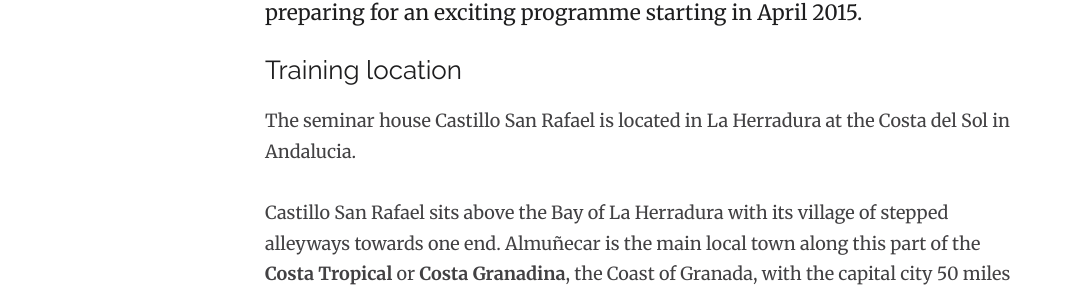
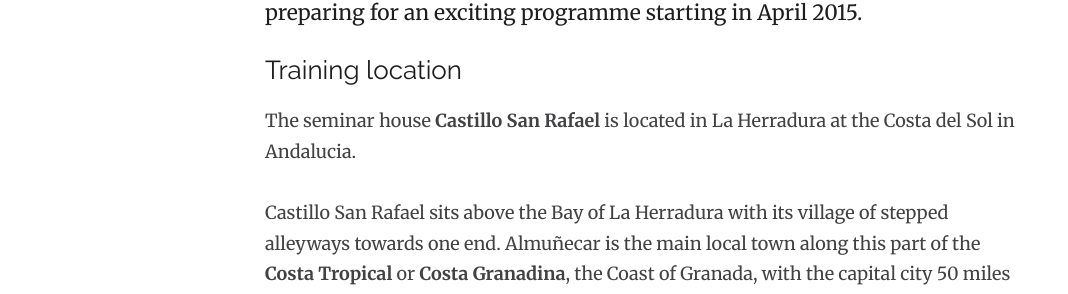
Before and after one commit to woq-blended/woq.github.io, a Jekyll site: the page built from _posts/2014-10-08-setup-in-andalucia.markdown, in a window 1280 px wide and 900 px high, scrolled down 739 px. Shown: the part 151-445 px from the top of the window, without its empty margins (0-1068 px from the left). Built offline with Jekyll 4.4.1, drawn with Linux system fonts in a browser that asks for light colours; nearby versions of some CDN libraries; comment, search, counter and statistics services are not loaded; some of the changed text lies outside the part shown.

Commit message:
Small typos

```diff
--- a/_posts/2014-10-08-setup-in-andalucia.markdown
+++ b/_posts/2014-10-08-setup-in-andalucia.markdown
@@ -14,7 +14,7 @@
 
 ## Training location
 
-The seminar house Castillo San Rafael is located in La Herradura at the Costa del Sol in Andalucia.
+The seminar house **Castillo San Rafael** is located in La Herradura at the Costa del Sol in Andalucia.
 
 Castillo San Rafael sits above the Bay of La Herradura with its village of stepped alleyways towards one end.
 Almuñecar is the main local town along this part of the **Costa Tropical** or **Costa Granadina**, the Coast of Granada,
```
Also changed, not shown: other parts of _posts/2014-10-08-setup-in-andalucia.markdown (+1 -1 lines).
